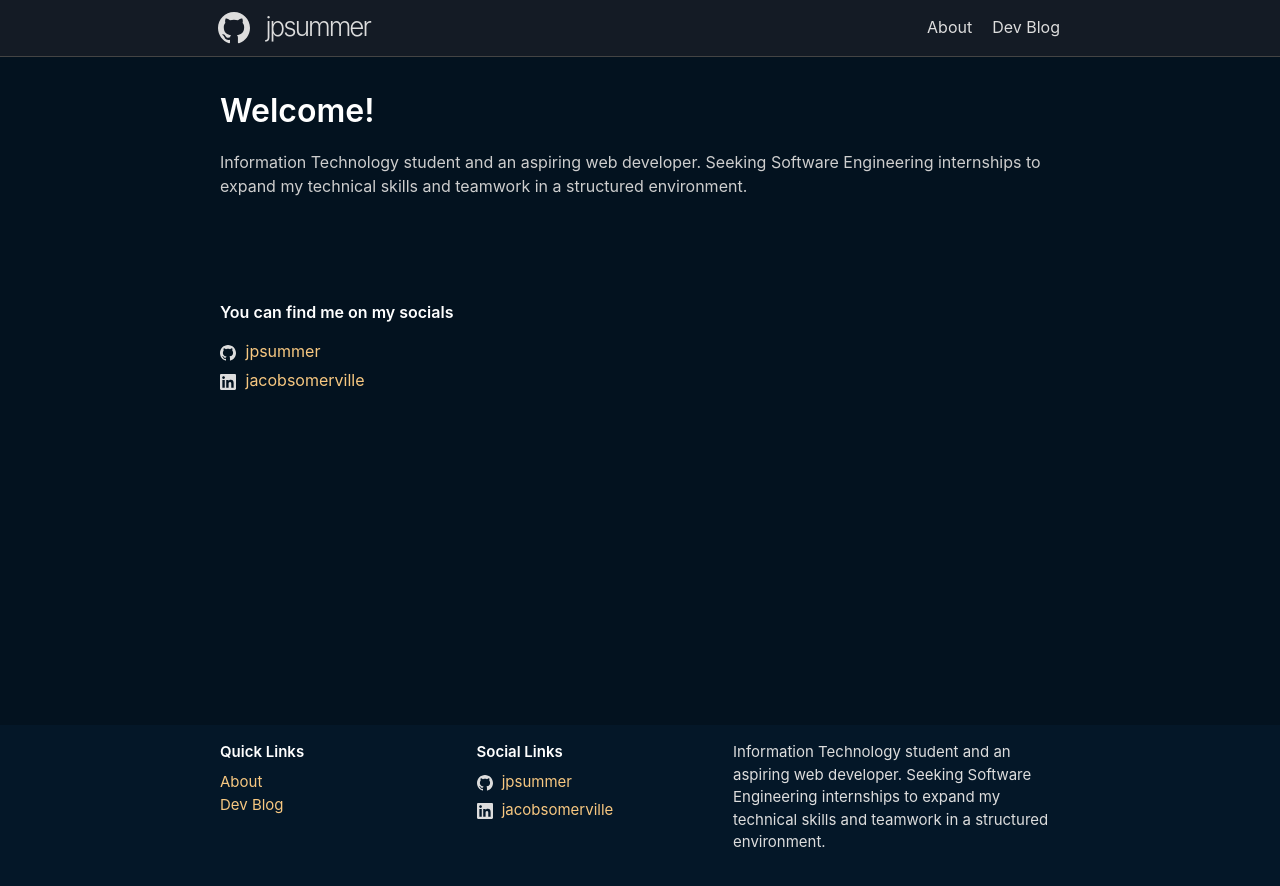
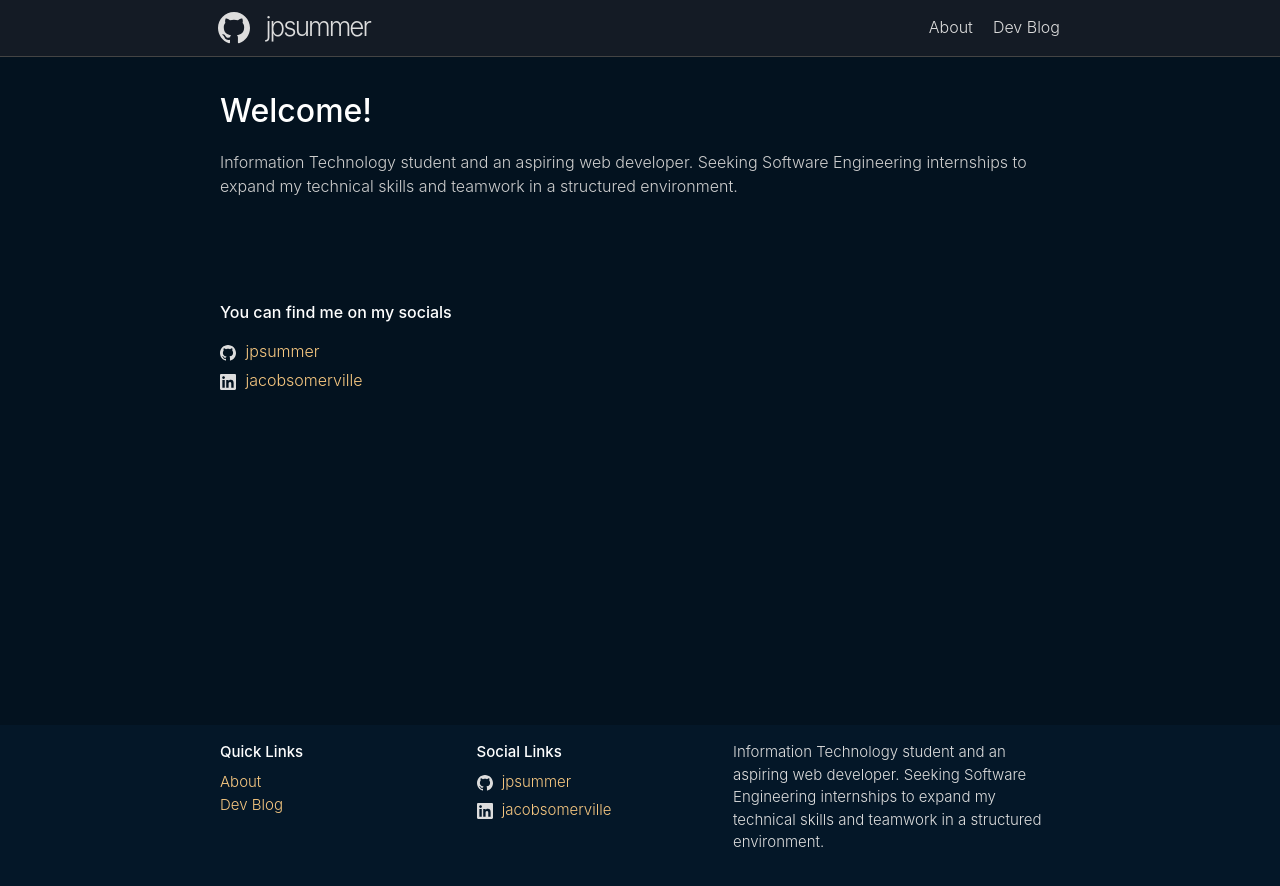
Before and after one commit to jpsummer/jpsummer-web, a Jekyll site: the page built from index.md, in a window 1280 px wide. Shown: the top 886 px of the page. Built offline with Jekyll 4.4.1, drawn with Linux system fonts in a browser that asks for light colours.

Commit message:
Made paragraphs more readable

```diff
--- a/_config.yml
+++ b/_config.yml
@@ -22,8 +22,7 @@
 author: "Jacob Somerville"
 description: >- # this means to ignore newlines until "baseurl:"
   Information Technology student and an aspiring web developer.
-  Seeking Software Engineering internships to expand my technical
-  skills and teamwork in a structured environment.
+  Seeking Software Engineering internships to expand my technical skills and teamwork in a structured environment.
 url: "https://www.jpsummer.com" # the base hostname & protocol for your site, e.g. http://example.com
 linkedin_username: "jacobsomerville"
 github_username:  "jpsummer"
@@ -55,3 +54,5 @@
 #   - vendor/cache/
 #   - vendor/gems/
 #   - vendor/ruby/
+exclude:
+  - README.md
--- a/_sass/jpdark/_base.scss
+++ b/_sass/jpdark/_base.scss
@@ -45,8 +45,8 @@
 }
 
 p strong {
-  color: #ffffff;
-  font-weight: $base-font-weight * 1.8;
+  color: lighten($text-color, 10%);
+  font-weight: $base-font-weight * 2.4;
 }
 
 
--- a/_sass/main.scss
+++ b/_sass/main.scss
@@ -4,7 +4,7 @@
 
 $base-font-family: -apple-system, BlinkMacSystemFont, "Segoe UI", Roboto, Helvetica, Arial, sans-serif, "Apple Color Emoji", "Segoe UI Emoji", "Segoe UI Symbol";
 $base-font-size:   16px;
-$base-font-weight: 400;
+$base-font-weight: 300;
 $small-font-size:  $base-font-size * 0.875;
 $base-line-height: 1.5;
 
```
